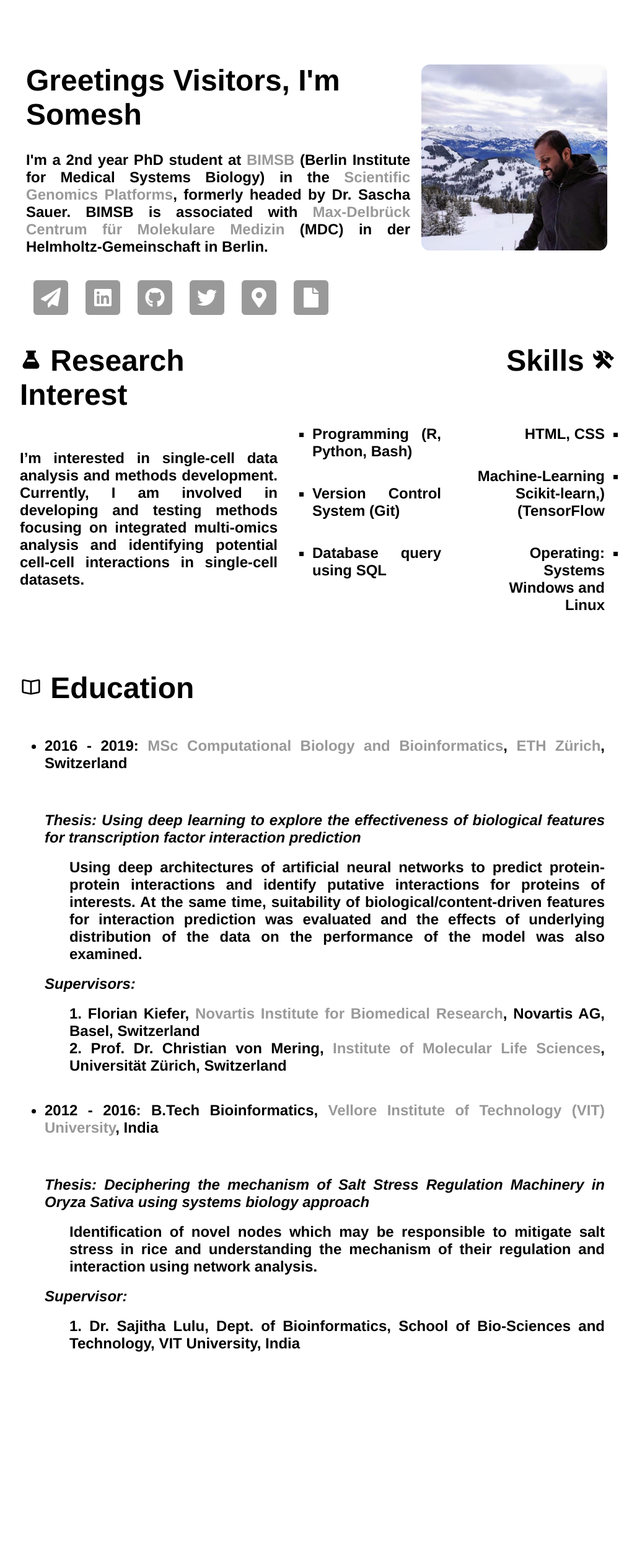
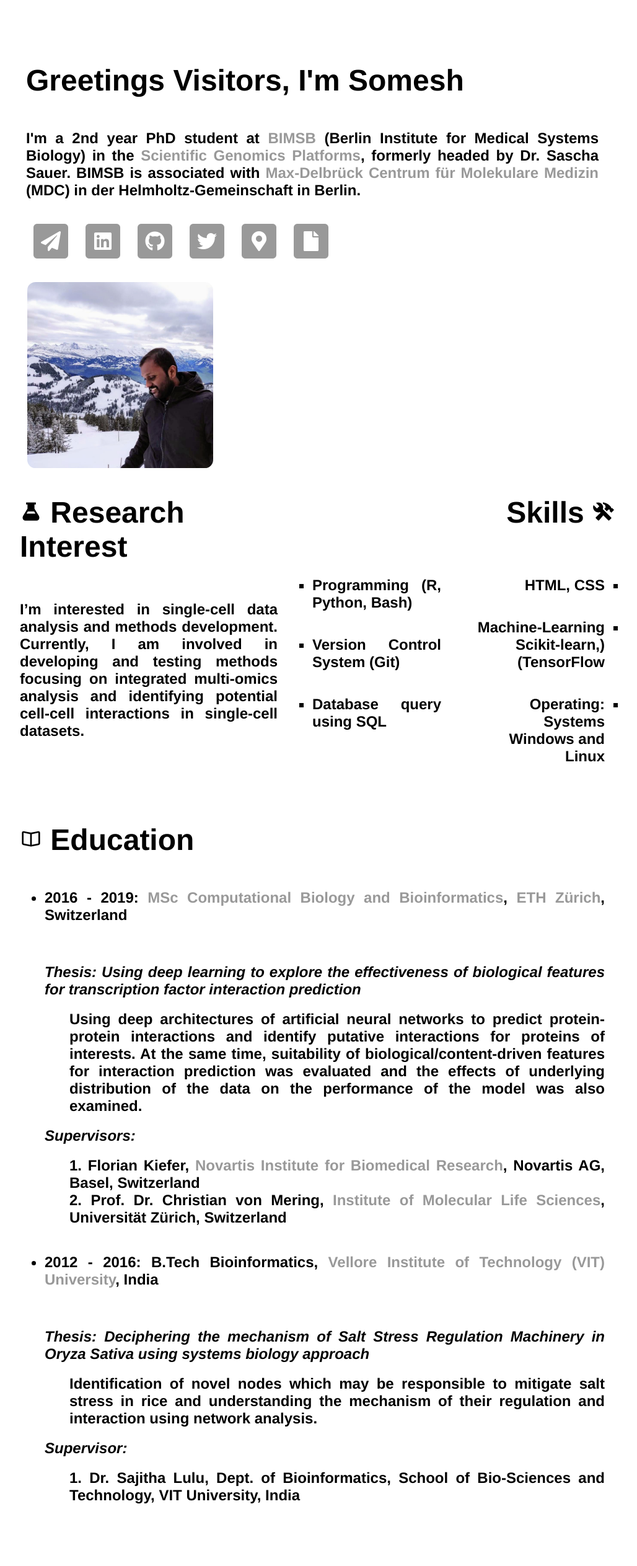
Before and after one commit to saisomesh2594/saisomesh2594.github.io, a Jekyll site: the page built from index.html, in a window 1280 px wide. Shown: the whole page at 62% size, without its empty margins (128-1156 px from the left). Built offline with Jekyll 4.4.1, drawn with Linux system fonts in a browser that asks for light colours; before the commit the page ends 2281 px from its top, so only the background shows below that.

Commit message:
Update main.css

```diff
--- a/css/main.css
+++ b/css/main.css
@@ -73,9 +73,7 @@ table, th, td {
   border: 0px solid black;
 }
 
-
-
-.icon-container {
+#icon-container {
     margin: auto;
 }
 
@@ -100,7 +98,14 @@ table, th, td {
 	/*box-shadow: 0 0 0 3px $text-color;*/
 }
 
-#container {
+.text-container {
+	display: flex;
+  	flex-flow: column nowrap;
+  	justify-content: space-between;
+}
+
+
+.container {
   display: flex;
   flex-flow: row nowrap;
 	/*background-color: lightgreen;*/
@@ -118,11 +123,6 @@ table, th, td {
   position:absolute;*/
 }
 
-#text-container {
-	display: flex;
-  	flex-flow: column nowrap;
-  	justify-content: space-between;
-}
 
 #researchtrial {
 	float: left;
```
